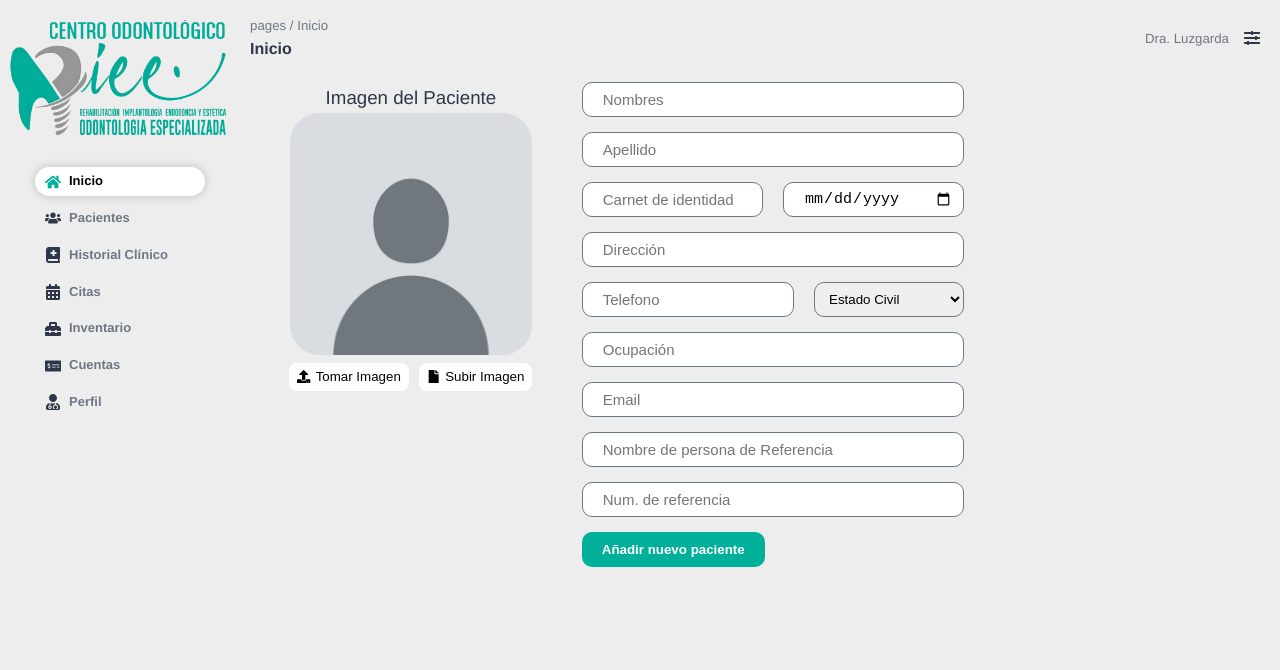
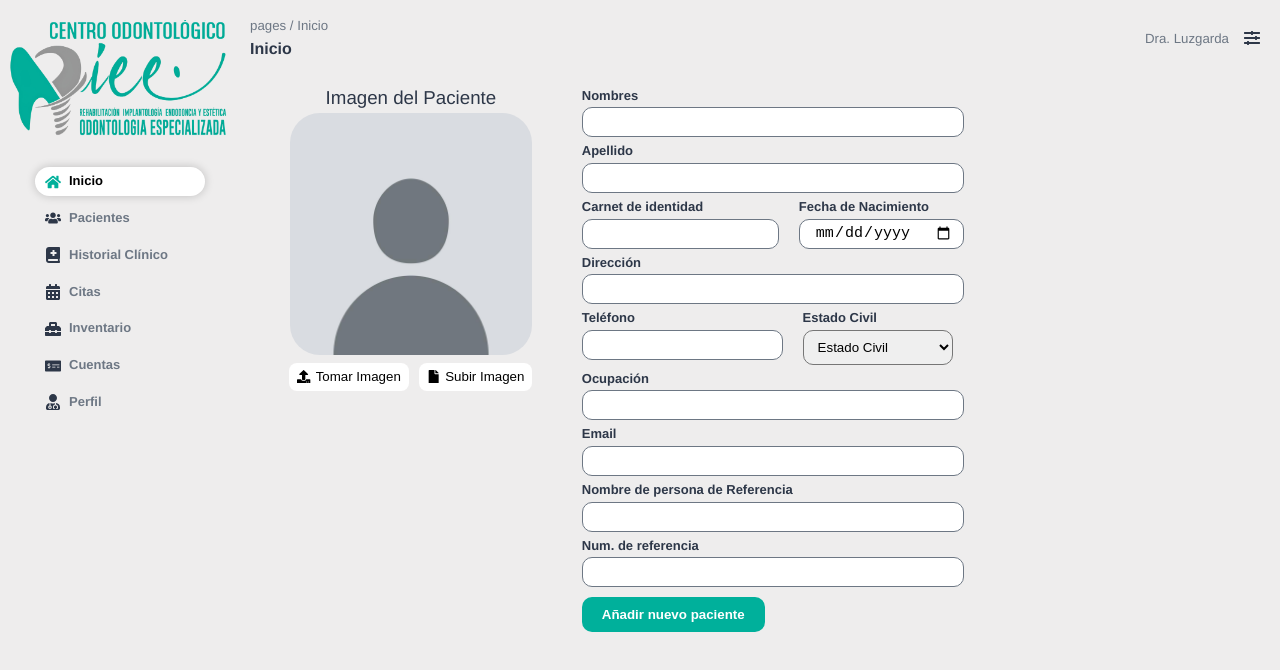
Before and after one commit to alfredoT7/RIEE, a React (Vite) app in the folder src/renderer/: page /new-patient in a window 1280 px wide. Shown: the top 670 px of the page. Built offline with nearby package versions, Linux system fonts and the light colour scheme.

Commit message:
some validations done for New patient form

```diff
--- a/package.json
+++ b/package.json
@@ -21,8 +21,10 @@
     "@electron-toolkit/preload": "^3.0.1",
     "@electron-toolkit/utils": "^3.0.0",
     "electron-updater": "^6.1.7",
-    "react-icons": "^5.3.0",
-    "react-router-dom": "^6.28.0"
+    "formik": "^2.4.6",
+    "react-icons": "^5.4.0",
+    "react-router-dom": "^6.28.0",
+    "yup": "^1.6.1"
   },
   "devDependencies": {
     "@electron-toolkit/eslint-config": "^1.0.2",
--- a/src/renderer/src/components/cardPaciente/CardPaciente.css
+++ b/src/renderer/src/components/cardPaciente/CardPaciente.css
@@ -13,7 +13,7 @@
 }
 
 .chard-paciente-main-cont p{
-    font-size: 16px;
+    font-size: 14px;
     font-weight: 500;
     color: var(--text-color);
 }
--- a/src/renderer/src/pages/home/Home.jsx
+++ b/src/renderer/src/pages/home/Home.jsx
@@ -1,4 +1,3 @@
-import React from 'react'
 import './Home.css'
 import TopInfoHome from '../../components/topInfoHome/TopInfoHome'
 import CardPaciente from '../../components/cardPaciente/CardPaciente'
--- a/src/renderer/src/pages/newPatient/NewPatient.css
+++ b/src/renderer/src/pages/newPatient/NewPatient.css
@@ -55,12 +55,13 @@
 }
 .input-side input{
     width: 100%;
-    height: 35px;
-    padding: 10px 10px 10px 20px;
+    height: 30px;
+    padding: 10px 10px 10px 15px;
     border: 1px solid var(--color-text-secondary);
     border-radius: 10px;
     font-size: 15px;
-    margin-bottom: 15px;
+    margin-bottom: 0px;
+    font-size: 15px;
 }
 .input-side .in-two{
     width: 50%;
@@ -104,3 +105,14 @@
 .input-side button:active{
     background-color: var(--color-text-secondary);
 }
+
+.error {
+    border: 1px solid red;
+}
+.input-side label{
+    font-size: 13px;
+    font-weight: bold;
+}
+.inp-ref{
+    margin-bottom: 10px;
+}
--- a/src/renderer/src/pages/newPatient/NewPatient.jsx
+++ b/src/renderer/src/pages/newPatient/NewPatient.jsx
@@ -1,9 +1,25 @@
-import React, { useState } from 'react'
-import ImagesApp from '../../assets/ImagesApp'
-import './NewPatient.css'
-import { FaUpload, FaFile } from 'react-icons/fa'
+import React from 'react';
+import { Formik, Form, Field } from 'formik';
+import * as Yup from 'yup';
+import ImagesApp from '../../assets/ImagesApp';
+import './NewPatient.css';
+import { FaUpload, FaFile } from 'react-icons/fa';
+
+const validationSchema = Yup.object().shape({
+  name: Yup.string().required('Nombre es obligatorio'),
+  lastname: Yup.string().required('Apellido es obligatorio'),
+  ci: Yup.string().required('Carnet de identidad es obligatorio'),
+  birthDate: Yup.date().required('Fecha de nacimiento es obligatoria'),
+  phone: Yup.string().required('Teléfono es obligatorio'),
+  civilStatus: Yup.string().required('Estado civil es obligatorio'),
+  occupation: Yup.string().required('Ocupación es obligatoria'),
+  email: Yup.string().email('Email no es válido').required('Email es obligatorio'),
+  referencePerson: Yup.string().required('Persona de referencia es obligatoria'),
+  referencePhone: Yup.string().required('Teléfono de referencia es obligatorio')
+});
+
 const NewPatient = () => {
-    const [formValues, setFormValues] = useState({
+  const initialValues = {
     name: '',
     lastname: '',
     ci: '',
@@ -15,86 +31,106 @@ const NewPatient = () => {
     email: '',
     referencePerson: '',
     referencePhone: ''
-      });
-
-      const [errors, setErrors] = useState({});
-
-      const handleChange = (e) => {
-        const { name, value } = e.target;
-        setFormValues({ ...formValues, [name]: value });
   };
 
-      const validate = () => {
-        let errors = {};
-
-        // if (!formValues.name) errors.name = 'Nombre es obligatorio';
-        // if (!formValues.lastname) errors.lastname = 'Apellido es obligatorio';
-        // if (!formValues.ci) errors.ci = 'Carnet de identidad es obligatorio';
-        // if (!formValues.birthDate) errors.birthDate = 'Fecha de nacimiento es obligatoria';
-        // if (!formValues.phone) errors.phone = 'Teléfono es obligatorio';
-        // if (!formValues.civilStatus) errors.civilStatus = 'Estado civil es obligatorio';
-        // if (!formValues.occupation) errors.occupation = 'Ocupación es obligatoria';
-        // if (!formValues.email) errors.email = 'Email es obligatorio';
-        // if (!/\S+@\S+\.\S+/.test(formValues.email)) errors.email = 'Email no es válido';
-        // if (!formValues.referencePerson) errors.referencePerson = 'Persona de referencia es obligatoria';
-        // if (!formValues.referencePhone) errors.referencePhone = 'Teléfono de referencia es obligatorio';
-
+  const handleSubmit = (values, { setSubmitting, setErrors }) => {
+    const errors = validationSchema.validateSync(values, { abortEarly: false });
+    if (errors.length > 0) {
+      const errorMessages = errors.map(error => error.message).join('\n');
+      alert(`Errores:\n${errorMessages}`);
       setErrors(errors);
-        return Object.keys(errors).length === 0;
+      setSubmitting(false);
+    } else {
+      console.log('Datos del paciente:', values);
+      alert('Formulario enviado');
+      setSubmitting(false);
+    }
   };
 
-      const handleSubmit = (e) => {
-        e.preventDefault();
-        if (validate()) {
-          console.log('Datos del paciente:', formValues);
-          alert('Formulario enviado');
-        } else {
-          alert('Por favor corrige los errores');
-        }
-      };
   return (
-    <form className='cont-new-pat' onSubmit={handleSubmit}>
+    <Formik
+      initialValues={initialValues}
+      validationSchema={validationSchema}
+      onSubmit={handleSubmit}
+    >
+      {({ isSubmitting }) => (
+        <Form className='cont-new-pat'>
           <div className='img-card'>
             <h3>Imagen del Paciente</h3>
             <img src={ImagesApp.defaultImage} alt="Paciente" />
             <div>
-                <button>
+              <button type="button">
                 <FaUpload />
                 <p>Tomar Imagen</p>
               </button>
-                <button>
+              <button type="button">
                 <FaFile />
                 <p>Subir Imagen</p>
               </button>
             </div>
           </div>
           <div className='input-side'>
-            <input className='input-card' name='name' type="text" placeholder='Nombres'  value={formValues.name} onChange={handleChange}/>
-            <input className='input-card' name='lastname' type="text" placeholder='Apellido' value={formValues.lastname} onChange={handleChange}/>
+            <div className="input-group">
+              <label htmlFor="name">Nombres</label>
+              <Field className="input-card" id="name" name="name" type="text" />
+            </div>
+            <div className="input-group">
+              <label htmlFor="lastname">Apellido</label>
+              <Field className="input-card" id="lastname" name="lastname" type="text" />
+            </div>
             <div className='div-inputs'>
-                <input className='in-two' type="number" name="ci" id="" placeholder='Carnet de identidad' value={formValues.ci} onChange={handleChange} />
-                <input className='in-two' type="date" name="birthDate" id='' placeholder='Fecha de Nacimiento' value={formValues.birthDate} onChange={handleChange}/>
+              <div className="input-group">
+                <label htmlFor="ci">Carnet de identidad</label>
+                <Field className="input-card" id="ci" name="ci" type="number" />
               </div>
-            <input className='input-card' type="text" name='address' placeholder='Dirección' value={formValues.address} onChange={handleChange}/>
+              <div className="input-group">
+                <label htmlFor="birthDate">Fecha de Nacimiento</label>
+                <Field className="input-card" id="birthDate" name="birthDate" type="date" />
+              </div>
+            </div>
+            <div className="input-group">
+              <label htmlFor="address">Dirección</label>
+              <Field className="input-card" id="address" name="address" type="text" />
+            </div>
             <div className='input-two'>
-                <input className='in-two' type="text" name="phone" placeholder='Telefono' value={formValues.phone} onChange={handleChange}/>
-                <select className='select' name="civilStatus" value={formValues.civilStatus} onChange={handleChange}>
+              <div className="input-group">
+                <label htmlFor="phone">Teléfono</label>
+                <Field className="input-card" id="phone" name="phone" type="text" />
+              </div>
+              <div className="input-group">
+                <label htmlFor="civilStatus">Estado Civil</label>
+                <Field as="select" className="select" id="civilStatus" name="civilStatus">
                   <option value="">Estado Civil</option>
                   <option value="soltero">Soltero</option>
                   <option value="casado">Casado</option>
                   <option value="divorciado">Divorciado</option>
                   <option value="viudo">Viudo</option>
                   <option value="union libre">Unión Libre</option>
-                </select>
+                </Field>
               </div>
-            <input className='input-card' type="text" name="occupation" placeholder='Ocupación'  value={formValues.occupation} onChange={handleChange}/>
-            <input className='input-card' type="email"  name="email" placeholder='Email'  value={formValues.email} onChange={handleChange}/>
-            <input className='input-card' type="text"  name="referencePerson" placeholder='Nombre de persona de Referencia' value={formValues.referencePerson} onChange={handleChange}/>
-            <input cassName='in-two-a' type="number" name="referencePhone" id="" placeholder='Num. de referencia' value={formValues.referencePhone} onChange={handleChange}/>
-            <button type="submit">Añadir nuevo paciente</button>
             </div>
-    </form>
-  )
-}
+            <div className="input-group">
+              <label htmlFor="occupation">Ocupación</label>
+              <Field className="input-card" id="occupation" name="occupation" type="text" />
+            </div>
+            <div className="input-group">
+              <label htmlFor="email">Email</label>
+              <Field className="input-card" id="email" name="email" type="email" />
+            </div>
+            <div className="input-group">
+              <label htmlFor="referencePerson">Nombre de persona de Referencia</label>
+              <Field className="input-card" id="referencePerson" name="referencePerson" type="text" />
+            </div>
+            <div className="input-group inp-ref">
+              <label htmlFor="referencePhone">Num. de referencia</label>
+              <Field className="input-card" id="referencePhone" name="referencePhone" type="number" />
+            </div>
+            <button type="submit" disabled={isSubmitting}>Añadir nuevo paciente</button>
+          </div>
+        </Form>
+      )}
+    </Formik>
+  );
+};
 
-export default NewPatient
+export default NewPatient;
--- a/src/renderer/src/pages/pacientes/Patient.css
+++ b/src/renderer/src/pages/pacientes/Patient.css
@@ -0,0 +1,21 @@
+.head-paciente-title1{
+    font-size: 14px;
+    font-weight: bold;
+    color: var(--color-text-secondary);
+    margin: 0;
+    display: flex;
+    margin-right: 20px;
+    margin-bottom: 6px;
+    gap: 30px;
+    justify-content: space-between;
+    align-items: center;
+    ;
+}
+.head-paciente-title1 .name{
+    text-align: center;
+    flex: 0.5;
+}
+.head-paciente-title1 .ci{
+    text-align: center;
+    flex: 0.1;
+}
--- a/src/renderer/src/pages/pacientes/Patient.jsx
+++ b/src/renderer/src/pages/pacientes/Patient.jsx
@@ -1,15 +1,16 @@
 import React from 'react'
 import CardPaciente from '../../components/cardPaciente/CardPaciente'
 import SearchBar from '../../components/searchBar/SearchBar'
+import './Patient.css'
 const Patient = () => {
   return (
     <>
     <SearchBar />
-    <div className="head-paciente-title">
+    <div className="head-paciente-title1">
           <div className="ci"><p>CI</p></div>
           <div className="name"><p>Nombre</p></div>
-          <div className="treatment"><p>Tratamiento</p></div>
-          <div className="date"><p>Fecha</p></div>
+          <div className="treatment"><p>Ultimo Tratamiento</p></div>
+          <div className="date"><p>Fecha ultima atención</p></div>
     </div>
     <div className="card-paciente-container">
           <CardPaciente ci="12345600" nombre="Juan Perez" tratamiento="Ortodoncia" fecha="12/12/2021" />
```
Also changed, not shown: 1 other file (tests, documents, lock files or other folders). Lines whose indentation alone changed are shown as unchanged.
